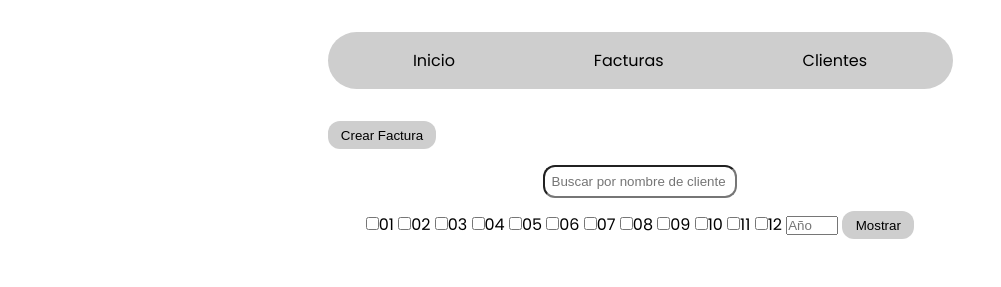
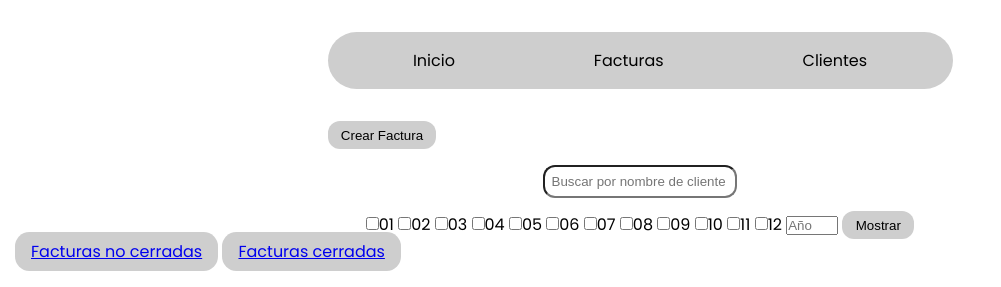
Before and after one commit to mlevitorresv/FacturacionSW, a Django app: page /facturas in a window 1280 px wide. Shown: the top 287 px of the page, without its empty margins (0-1001 px from the left). Run offline with Django 5.2, Linux system fonts and the light colour scheme; data that the repository does not hold is empty; some web fonts are replaced.

Commit message:
Add botón para mostrar facturas None

```diff
--- a/FacturacionSW/CoronaCastilla/templates/facturas.html
+++ b/FacturacionSW/CoronaCastilla/templates/facturas.html
@@ -35,6 +35,8 @@
             <button class="main__buttons__create" type="submit">Mostrar</button>
         </form>
     </div>
+    <a href="{% url 'facturas' %}?closed=none" class="main__buttons__create">Facturas no cerradas</a>
+    <a href="{% url 'facturas' %}" class="main__buttons__create">Facturas cerradas</a>
     <table class="main__table">
         <thead class="main__table__head">
             <tr class="main__table__head__row">
```
